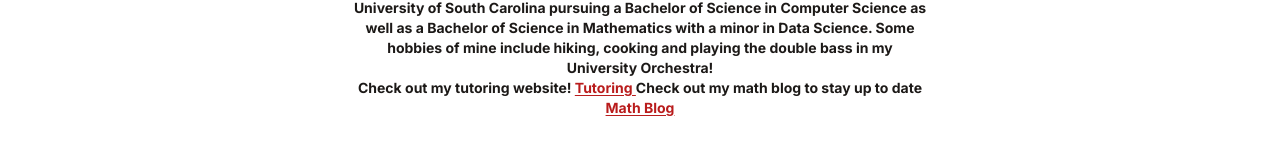
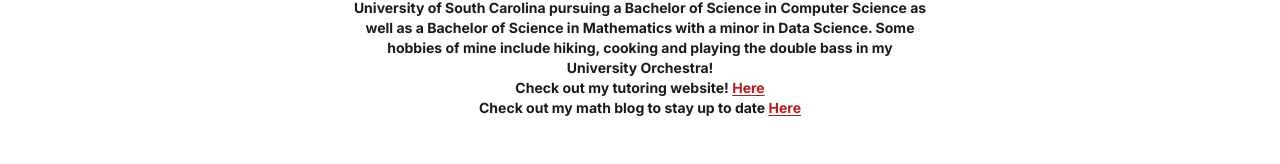
Before and after one commit to Zacharahman/Portfolio, a React (Vite) app: page / in a window 1280 px wide. Shown: the part 266-430 px from the top of the page. Built offline with nearby package versions, Linux system fonts and the light colour scheme.

Commit message:
Update Intro.jsx

```diff
--- a/src/components/Intro.jsx
+++ b/src/components/Intro.jsx
@@ -15,8 +15,9 @@ function Intro() {
                className="text-red-700 hover:underline underline-offset-2 decoration-2 decoration-red-700"
                rel="noreferrer noopener"
             >
-              <u> Tutoring </u>
+              <u> Here </u>
             </a>{''}
+            <br />
              Check out my math blog to stay up to date {''}
             <a
                href="https://zacharahman.github.io/TheMathMatrix.github.io/"
@@ -24,7 +25,7 @@ function Intro() {
                className="text-red-700 hover:underline underline-offset-2 decoration-2 decoration-red-700"
                rel="noreferrer noopener"
             >
-              <u> Math Blog </u>
+              <u> Here </u>
             </a>{''}
 
          </p>
```
